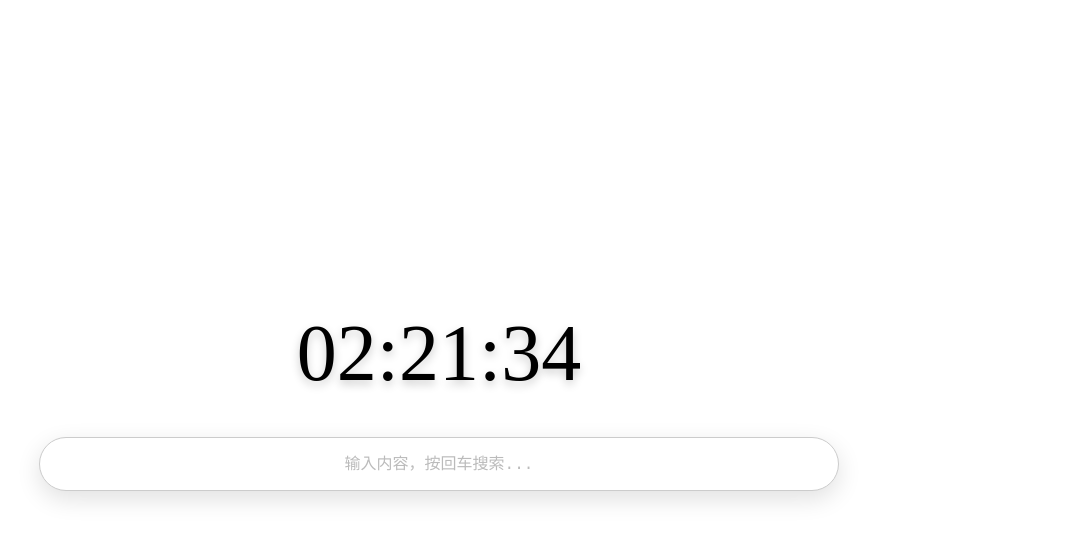
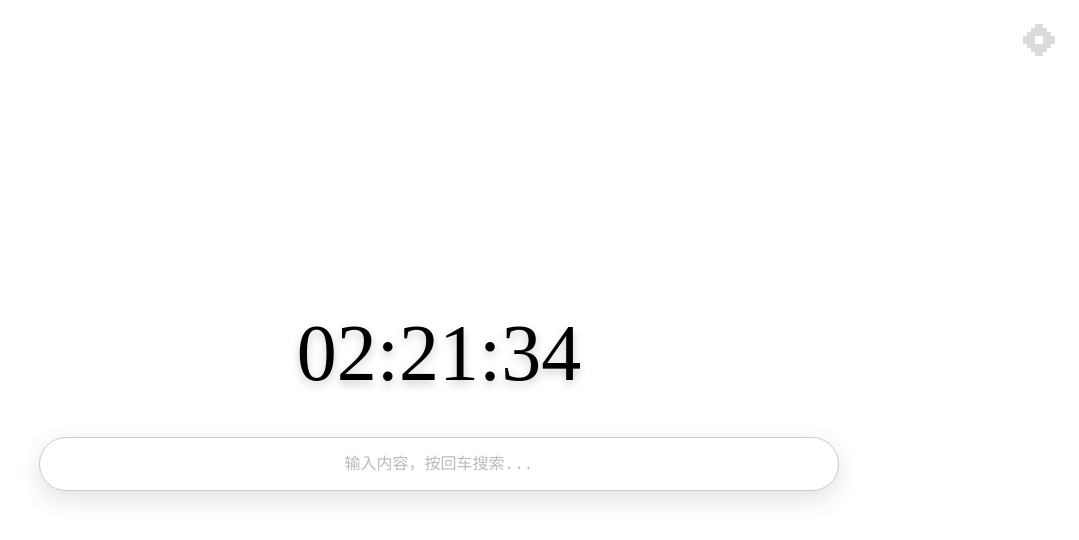
Before and after one commit to LumiDesk/islet, a Vue app: page / in a window 1280 px wide. Shown: the top 540 px of the page, without its empty margins (201-1280 px from the left). Built offline with nearby package versions, Linux system fonts and the light colour scheme; a web font is replaced by a local one.

Commit message:
feat: 实现了右上角的设置图标

```diff
--- a/src/App.vue
+++ b/src/App.vue
@@ -1,12 +1,14 @@
 <script setup lang="ts">
 import MainClock from "./components/MainClock.vue";
 import MainSearchBar from "./components/MainSearchBar.vue";
+import SettingButton from "./components/SettingButton.vue";
 </script>
 
 <template>
   <div class="main-container">
     <MainClock></MainClock>
     <MainSearchBar></MainSearchBar>
+    <SettingButton></SettingButton>
   </div>
 </template>
 
--- /dev/null
+++ b/src/components/SettingButton.vue
@@ -0,0 +1,52 @@
+<script setup lang="ts"></script>
+
+<template>
+  <div class="setting-icon">
+    <svg
+      class="setting-icon_svg"
+      viewBox="0 0 16 16"
+      xmlns="http://www.w3.org/2000/svg"
+    >
+      <path
+        fill-rule="evenodd"
+        clip-rule="evenodd"
+        d="M6 0h4v2h2v2h2v2h2v4h-2v2h-2v2h-2v2H6v-2H4v-2H2v-2H0V6h2V4h2V2h2V0Zm0 6h4v4H6V6Z"
+        fill="currentColor"
+      />
+    </svg>
+  </div>
+</template>
+
+<style lang="scss" scoped>
+.setting-icon {
+  position: fixed;
+  top: 24px;
+  right: 24px;
+  height: 32px;
+  width: 32px;
+  cursor: pointer;
+  color: #dbdbdb;
+  transition: color 0.3s ease;
+
+  &:hover {
+    color: #333333;
+  }
+
+  &_svg {
+    height: 100%;
+    width: 100%;
+    transition:
+      transform 0.5s cubic-bezier(0.34, 1.56, 0.64, 1),
+      filter 0.3s ease;
+  }
+
+  &:hover &_svg {
+    transform: rotate(90deg) scale(1.15);
+    filter: drop-shadow(0 4px 6px rgba(0, 0, 0, 0.1));
+  }
+
+  &:active &_svg {
+    transform: rotate(90deg) scale(0.95);
+  }
+}
+</style>
```
